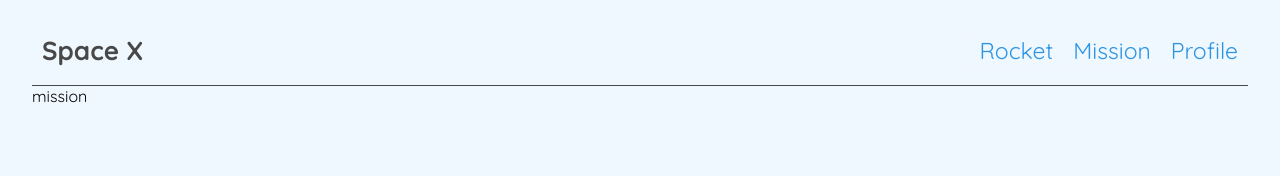
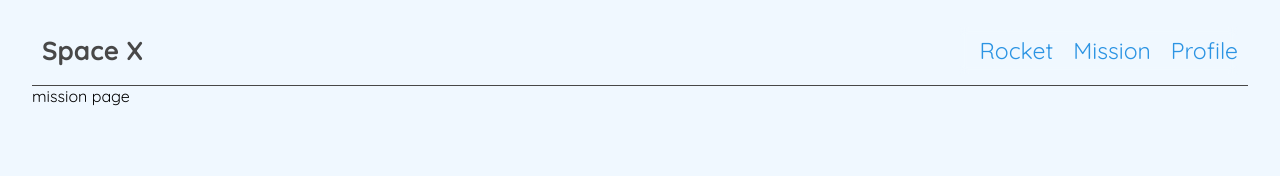
Before and after one commit to Mekuseo/Space-Travellers-Hub, a React (Create React App) app: page /mission in a window 1280 px wide. Shown: the top 176 px of the page. Built offline with nearby package versions, Linux system fonts and the light colour scheme.

Commit message:
setp linters

```diff
--- a/src/components/Mission.jsx
+++ b/src/components/Mission.jsx
@@ -3,7 +3,7 @@ import React from 'react';
 function Mission() {
   return (
     <div>
-      mission
+      mission page
     </div>
   );
 }
```
